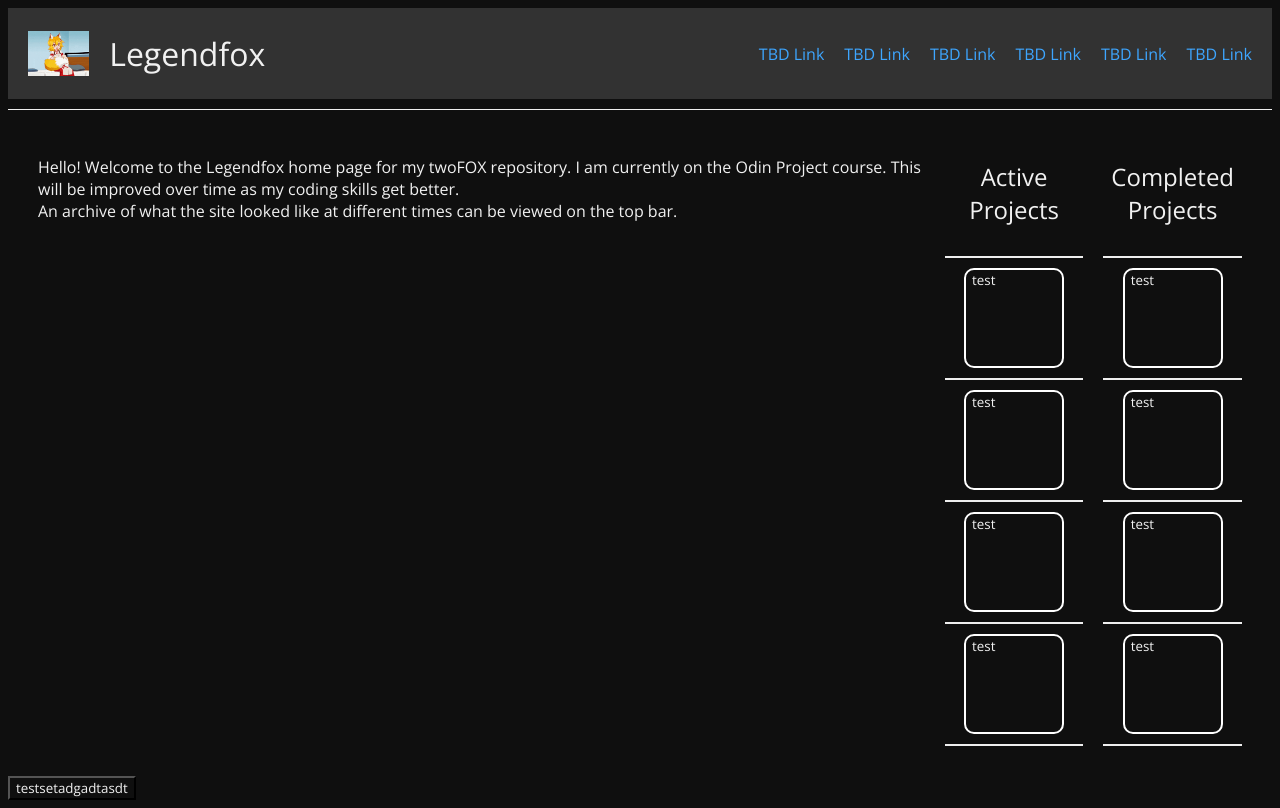
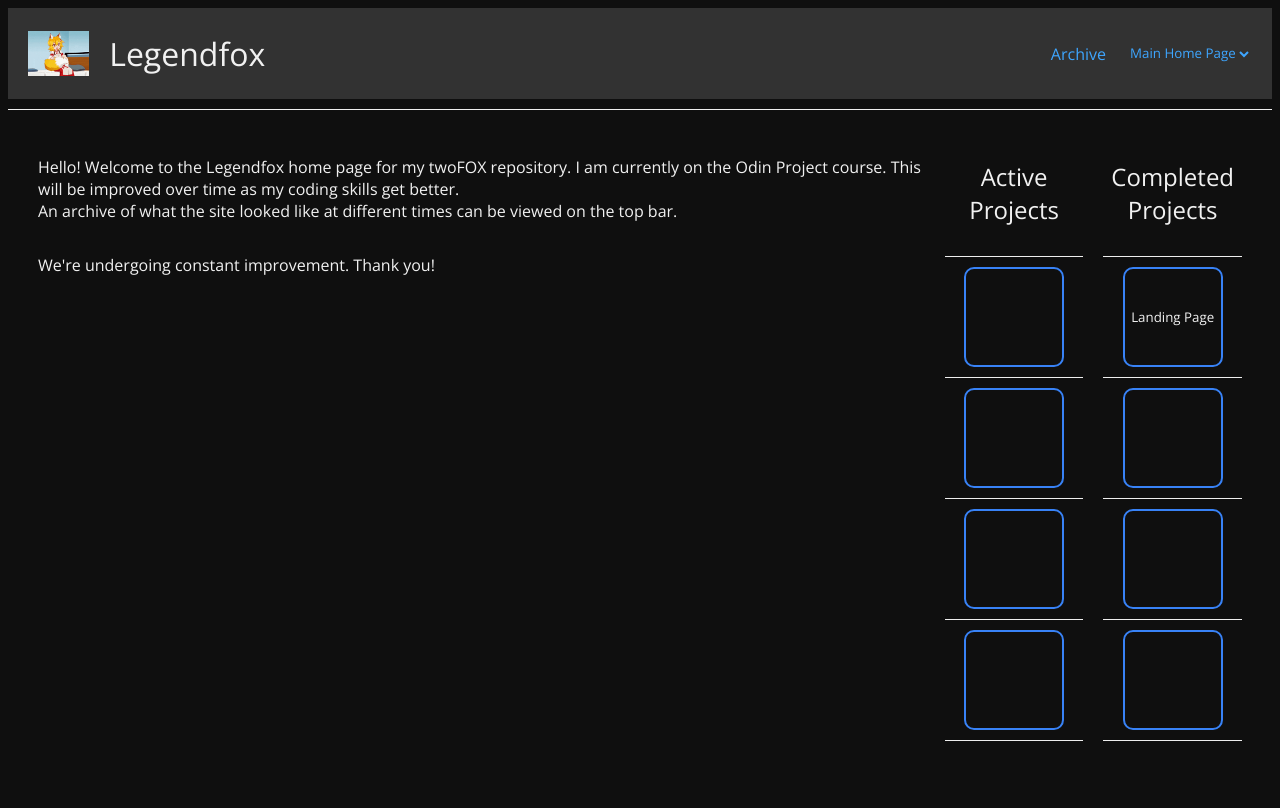
Before and after one commit to thelegendfox/two-fox, a plain HTML site: page index.html in a window 1280 px wide. Drawn offline with nearby package versions, Linux system fonts and the light colour scheme; a small style sheet from the web is missing.

Commit message:
updated header, added modular file

```diff
--- a/index.html
+++ b/index.html
@@ -4,58 +4,63 @@
     <link rel="stylesheet" href="./main/css/stylefont.css">
     <link rel="stylesheet" href="./main/css/darkmode.css">
     <link rel="stylesheet" href="./main/css/home-style.css">
+    <link rel="stylesheet" href="./main/css/header.css">
     <meta charset="UTF-8">
     <meta name="viewport" content="width=device-width, initial-scale=1.0">
     <title>Two-Fox Home</title>
 </head>
 <body>
 
+    <!-- Header Start -->
+
     <div class="header">
         <img class="image small-image header-subtext" src="./home/images/senkofirst.gif" alt="Senko-san, a silly fox. Gif found at Tenor">
         <h1 class="header-subtext">Legendfox</h1>
             <div class="header-subtext right-links-container">
-                <p class="header-subtext right-links link">TBD Link</p> <!--maybe a list, later? for all of these-->
-                <p class="header-subtext right-links link">TBD Link</p>
-                <p class="header-subtext right-links link">TBD Link</p>
-                <p class="header-subtext right-links link">TBD Link</p>
-                <p class="header-subtext right-links link">TBD Link</p>
-                <p class="header-subtext right-links link">TBD Link</p>
+                <a href="home/archive.html" class="header-subtext right-links link">Archive</a>
+                <select id="redirectDropdown" onchange="redirectDropdownPage()" class="header-subtext right-links link">
+                    <option value="index.html">Main Home Page</option>
+                    <option value="main/recipes/main.html">Recipes</option>
+                    <option value="main/landing-page/index.html">Landing Page</option>
+                </select>
             </div>
     </div>
 
     <div class="line-break"></div>
 
+    <!-- Header End -->
+
     <div class="main-page-container">
         <div class="text-container">
             <p class="text">Hello! Welcome to the Legendfox home page for my twoFOX repository. I am currently on the Odin Project course. This will be improved over time as my
             coding skills get better.<br> An archive of what the site looked like at different times can be viewed on the top bar.</p>
+            <p class="text">We're undergoing constant improvement. Thank you!</p>
         </div>
         <div class="active-container">
             <h2 class="info-subtext">Active Projects</h2>
-            <button class="line-break"></button>
-            <button class="info-box">test</button>
-            <button class="line-break"></button>
-            <button class="info-box">test</button>
-            <button class="line-break"></button>
-            <button class="info-box">test</button>
-            <button class="line-break"></button>
-            <button class="info-box">test</button>
-            <button class="line-break"></button>
+            <div class="line-break"></div>
+            <button class="info-box"></button>
+            <div class="line-break"></div>
+            <button class="info-box"></button>
+            <div class="line-break"></div>
+            <button class="info-box"></button>
+            <div class="line-break"></div>
+            <button class="info-box"></button>
+            <div class="line-break"></div>
         </div>
         <div class="complete-container">
             <h2 class="info-subtext">Completed Projects</h2>
-            <button class="line-break"></button>
-            <button class="info-box">test</button>
-            <button class="line-break"></button>
-            <button class="info-box">test</button>
-            <button class="line-break"></button>
-            <button class="info-box">test</button>
-            <button class="line-break"></button>
-            <button class="info-box">test</button>
-            <button class="line-break"></button>
+            <div class="line-break"></div>
+            <button class="info-box" id="page1" value="main/landing-page/index.html" onclick="redirectToPage()">Landing Page</button>
+            <div class="line-break"></div>
+            <button class="info-box"></button>
+            <div class="line-break"></div>
+            <button class="info-box"></button>
+            <div class="line-break"></div>
+            <button class="info-box"></button>
+            <div class="line-break"></div>
         </div>
     </div>
-<button value="www.google.com" id="page1" onclick="redirectToPage()">testsetadgadtasdt</button>
 
     <script src="main/js/home-script.js"></script>
 </body>
--- a/main/css/darkmode.css
+++ b/main/css/darkmode.css
@@ -16,5 +16,5 @@ a:active {
     text-decoration: none;
 }
 a:hover {
-    text-decoration: dotted;
+    text-decoration: double;
 }
--- /dev/null
+++ b/main/css/header.css
@@ -0,0 +1,43 @@
+.header {
+    display: flex;
+    flex-direction: row;
+    background-color: rgb(50,50,50);
+    align-items: center;
+    height: 75px;
+    padding: 8px 20px 8px 20px;
+}
+
+select {
+    border: none;
+}
+
+.header-subtext {
+    display: flex;
+    background-color: rgb(50,50,50);
+}
+
+.small-image {
+    padding-right: 20px;
+    width: 5%;
+    height: auto;
+}
+
+.right-links {
+    padding-left: 20px;
+}
+
+.right-links-container {
+    display: flex;
+    flex-direction: row;
+    margin-left: auto;
+    align-items: center;
+}
+
+.line-break {
+    display: flex;
+    background-color: #eee;
+    width: 100%;
+    margin: 10px 0px 10px 0px;
+    border: none;
+    height: 1px;
+}
--- a/main/css/home-style.css
+++ b/main/css/home-style.css
@@ -1,46 +1,5 @@
 button {
     cursor: pointer;
-}
-
-.header {
-    display: flex;
-    flex-direction: row;
-    background-color: rgb(50,50,50);
-    align-items: center;
-    height: 75px;
-    padding: 8px 20px 8px 20px;
-}
-
-.header-subtext {
-    display: flex;
-    background-color: rgb(50,50,50);
-}
-
-.small-image {
-    padding-right: 20px;
-    width: 5%;
-    height: auto;
-}
-
-.right-links {
-    display: flex;
-    flex-direction: row;
-    padding-left: 20px;
-}
-
-.right-links-container {
-    display: flex;
-    flex-direction: row;
-    margin-left: auto;
-}
-
-.line-break {
-    display: flex;
-    background-color: #eee;
-    width: 100%;
-    margin: 10px 0px 10px 0px;
-    border: none;
-    height: 1px;
 }
 
 .main-page-container {
@@ -89,10 +48,12 @@ button {
     display: flex;
     height: 100px;
     width: 100px;
-    border: 2px solid white;
+    border: 2px solid #3882F6;
     border-radius: 10px;
     margin-left: auto;
     margin-right: auto;
+    justify-content: center;
+    align-items: center;
 }
 
 /*
--- a/main/js/home-script.js
+++ b/main/js/home-script.js
@@ -1,4 +1,4 @@
-/*this is really ugly but i dont know another way*/
+/*this is eventually gonna be really ugly but i dont know another way*/
 /*sorry*/
 
 let page1Button = document.getElementById("page1").value;
@@ -8,5 +8,8 @@ function redirectToPage() {
  console.log("redirected")
 }
 
-
-console.log(page1Button + " <<- this is the page1Button value"); /*remove before release*/
+function redirectDropdownPage() {
+    var dropdown = document.getElementById("redirectDropdown");
+    var selectedValue = dropdown.value;
+        window.location.href = selectedValue;
+}
```
